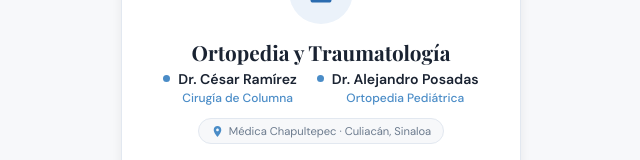
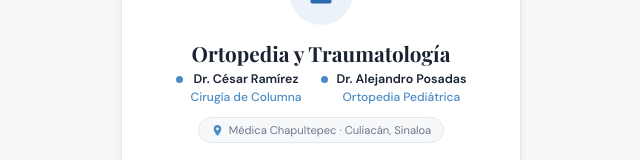
Before and after one commit to Jglack/contacto-doc, a plain HTML site: page index.html in a window 1280 px wide. Shown: the part 219-379 px from the top of the page, without its empty margins (319-959 px from the left). Drawn offline with nearby package versions, Linux system fonts and the light colour scheme.

Commit message:
Fix: Acomodo de textos

```diff
--- a/index.html
+++ b/index.html
@@ -102,7 +102,7 @@
     display: flex;
     align-items: center;
     gap: 8px;
-    font-size: 0.88rem;
+    font-size: 0.78rem;
     font-weight: 600;
     color: var(--text);
   }
```
